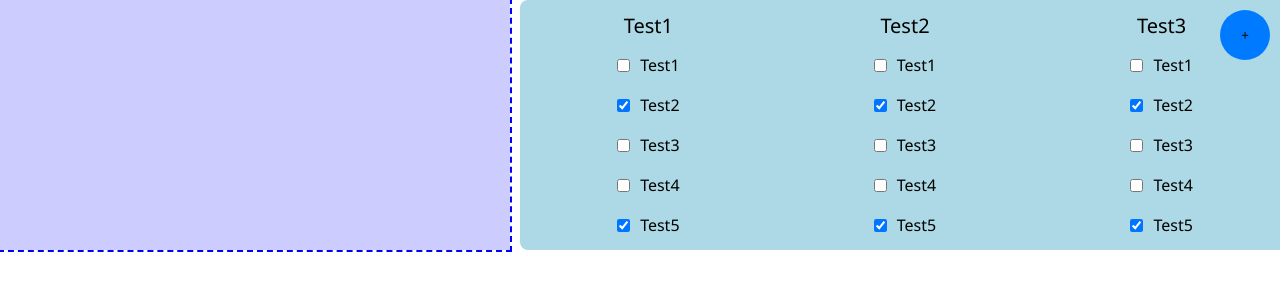
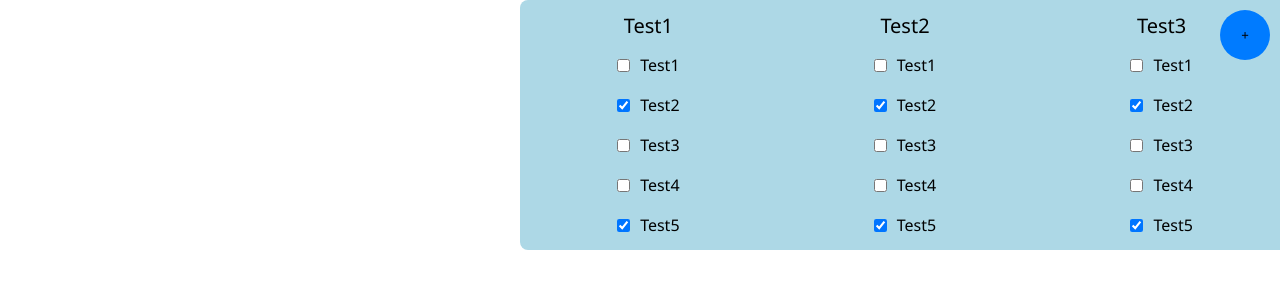
Before and after one commit to KieferLeon/QuickNote, a React (Vite) app: page / in a window 1280 px wide. Shown: the top 300 px of the page. Built offline with nearby package versions, Linux system fonts and the light colour scheme.

Commit message:
Fix: Editemode State

```diff
--- a/src/App.tsx
+++ b/src/App.tsx
@@ -10,8 +10,9 @@ function App() {
       <EditModeButton
         toggle={() => setIsEditMode(!isEditMode)}
       />
-      <Grid>
-      </Grid>
+      <Grid
+        isEditMode={isEditMode}
+      />
     </>
   );
 }
--- a/src/components/EditModeButton/EditModeButton.tsx
+++ b/src/components/EditModeButton/EditModeButton.tsx
@@ -16,10 +16,12 @@ export default function EditModeButton({ toggle }: Props) {
             border: 'none',
             borderRadius: 25,
             cursor: 'pointer',
-        zIndex: 2000,} }
+            zIndex: 2000,
+        }}
 
-        onClick={toggle}
+        onClick={() => toggle()}
+
     >
         +
-    </button>;
+    </button >;
 };
--- a/src/components/grid/grid.tsx
+++ b/src/components/grid/grid.tsx
@@ -13,7 +13,11 @@ type GridArea = {
   row: number
 }
 
-class Grid extends Component {
+type props = {
+  isEditMode: boolean
+};
+
+class Grid extends Component<props> {
   elementRefs: React.RefObject<BaseModule | null>[] = [];
 
   constructor(props: any) {
@@ -61,20 +65,10 @@ class Grid extends Component {
           gridTemplateRows: `repeat(auto-fill, ${GridSize}px)`,
         }}
       >
-        {/* this.elementRefs.map((Element, index) => (
-          <BaseModule
-            key={index}
-            ref={Element}
-            elementKey={index}
-            isEditMode={true}
-            checkCollision={(area, key) => this.checkCollision(area, key)}
-          />
-        )
-        ) */
+        {
           <ToDoList
-            ref={this.elementRefs[0]}
             elementKey={0}
-            isEditMode={true}
+            isEditMode={this.props.isEditMode}
             checkCollision={(area, key) => this.checkCollision(area, key)}
           />
         }
--- a/src/global.ts
+++ /dev/null
@@ -1,6 +0,0 @@
-export let isEditMode = false;
-
-export const toggleEditMode = () => {
-    isEditMode = !isEditMode;
-    console.log('Edit Mode:', isEditMode);
-};
```
Lines whose indentation alone changed are shown as unchanged.
